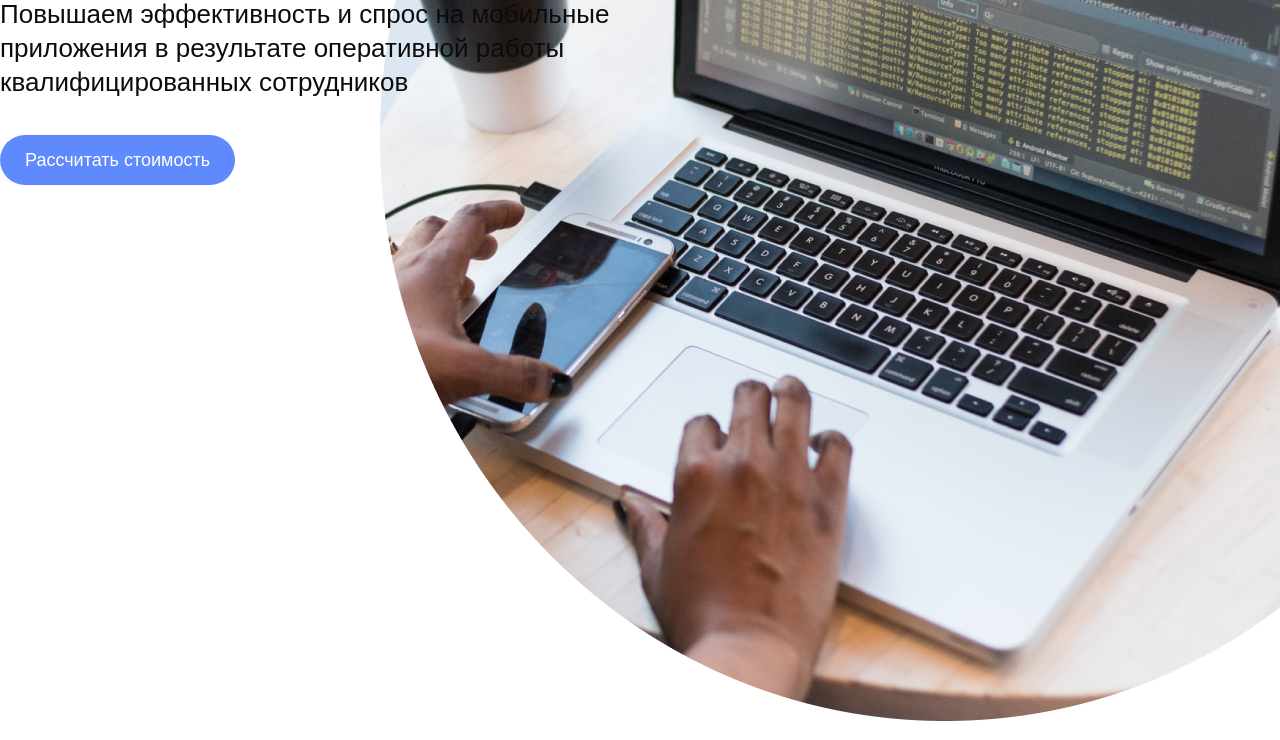
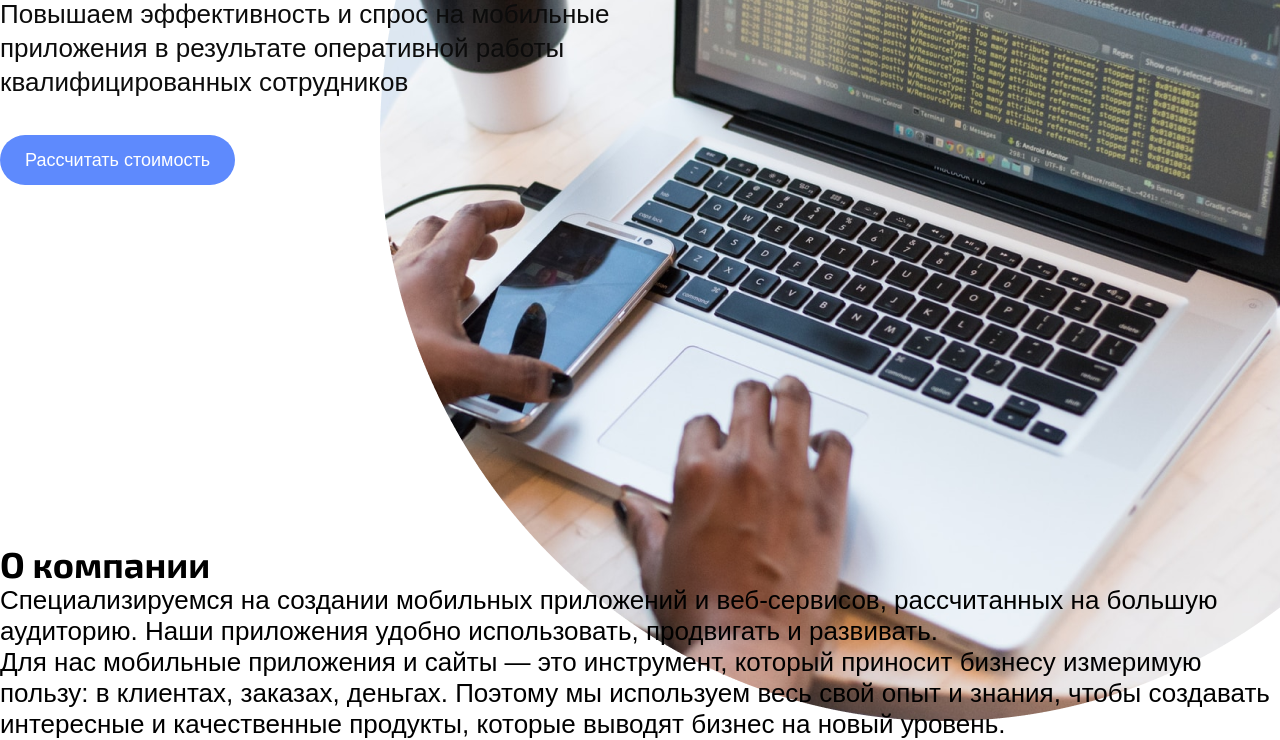
Before and after one commit to anti-fe/mobileApp, a plain HTML site: page index.html in a window 1280 px wide. Shown: the part 308-1048 px from the top of the page. Drawn offline with Linux system fonts and the light colour scheme.

Commit message:
start adding about-company section

```diff
--- a/css/style.css
+++ b/css/style.css
@@ -120,6 +120,7 @@ a {text-decoration: none; color: var(--color-black)}
     flex-direction: column;
     align-items: flex-start;
     justify-content: center;
+    margin-bottom: 50px;
 }
 .main__wrapper {
     width: 100%;
--- a/index.html
+++ b/index.html
@@ -12,6 +12,7 @@
     <title>MobileApp</title>
 </head>
 <body>
+    <!-- HEADER -->
     <header class="header">
         <div class="header__content container">
             <div class="logo">
@@ -32,6 +33,7 @@
         </div>
     </header>
     <img class="main__bg-img" src="img/main-img.png" alt="bg">
+    <!-- MAIN -->
     <main class="main">
         <div class="main__wrapper container">
             <h1 class="main__title">Создание и сопровождение мобильных приложений </h1>
@@ -39,6 +41,23 @@
             <a href="#calculator" class="main__btn">Рассчитать стоимость</a>
         </div>
     </main>
+    <!-- ABOUT-COMPANY -->
+    <section class="about-company container">
+        <h2 class="about-company__title section-title">О компании</h2>
+        <div class="about-company__info">
+            <div class="about-company__info1">
+                <p class="about-company__text1">Специализируемся на создании мобильных приложений и веб-сервисов, рассчитанных
+                    на большую аудиторию. Наши приложения удобно использовать, продвигать и развивать.
+                </p>
+
+            </div>
+            <div class="about-company__info2">
+                <p class="about-company__text2">Для нас мобильные приложения и сайты — это инструмент, который приносит бизнесу измеримую пользу: в клиентах, заказах, деньгах. Поэтому мы используем весь свой опыт
+                    и знания, чтобы создавать интересные и качественные продукты, которые выводят бизнес на новый уровень.</p>
+            </div>
+        </div>
+    </section>
+
 
     <!-- SCRIPTS -->
     <script src="js/main.js"></script>
```
Also changed, not shown: img/about-company-bg.png (added).
